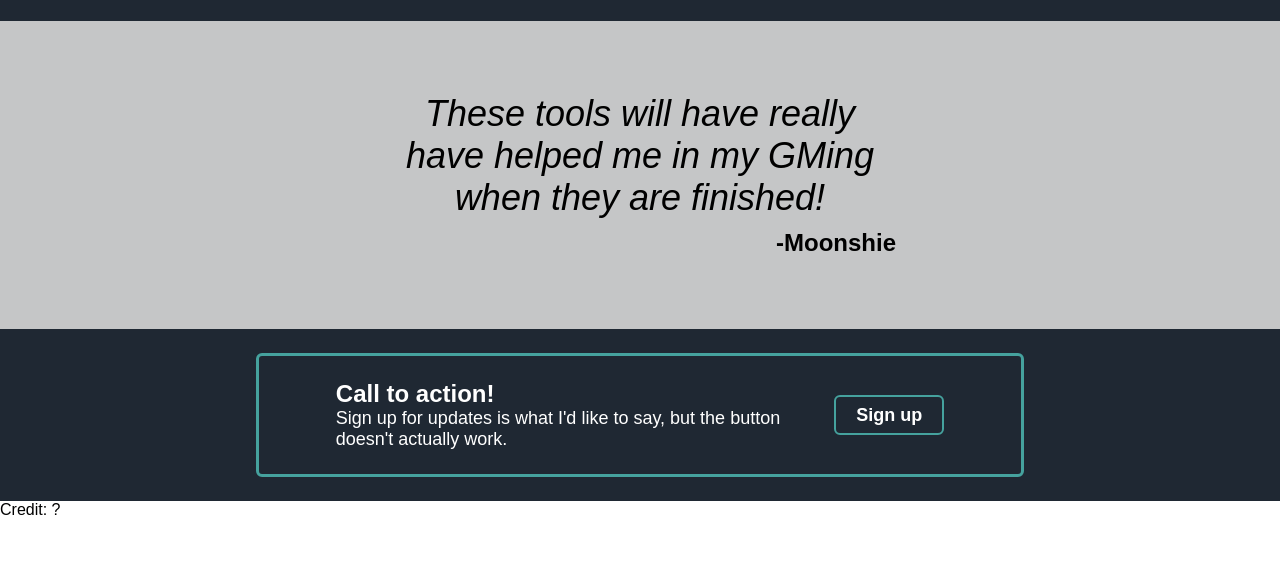
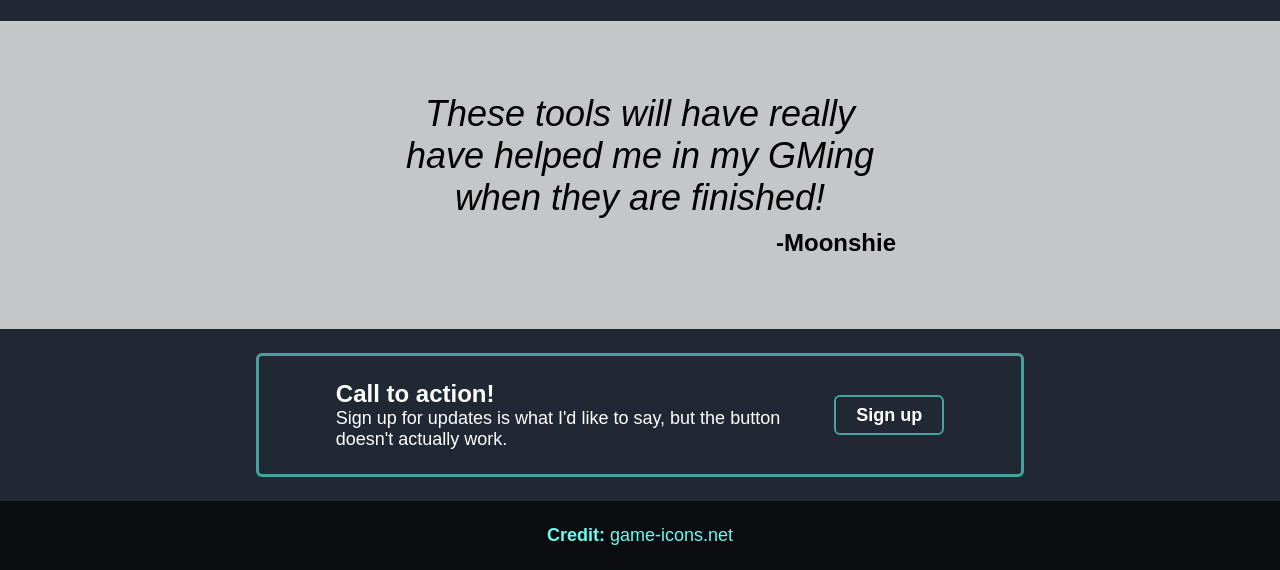
Before and after one commit to Moonshie/odin-landing-page, a plain HTML site: page index.html in a window 1280 px wide. Shown: the part 901-1471 px from the top of the page. Before the commit the page ends 1420 px from the top, so only its background shows below. Drawn offline with Linux system fonts and the light colour scheme.

Commit message:
style footer

```diff
--- a/index.html
+++ b/index.html
@@ -68,7 +68,7 @@
     </div>
     <div class="footer">
         <div class="text">
-            Credit: ?
+            <span style="font-weight:bold">Credit:</span> game-icons.net
         </div>
     </div>
 </body>
--- a/styles.css
+++ b/styles.css
@@ -155,3 +155,11 @@ a {
     font-weight: bold;
     color: white;
 }
+
+.footer {
+    background-color: #0B0C10;
+    padding: 24px 20% 24px 20%;
+    text-align: center;
+    color: #66FCF1;
+    font-size: 18px;
+}
```
